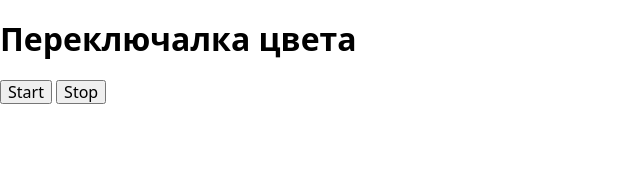
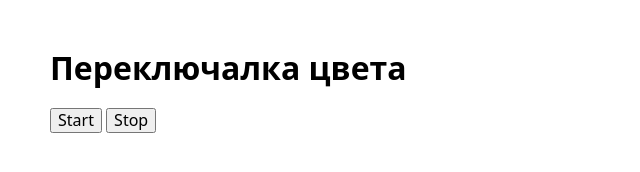
Before and after one commit to azzzteca/goit-js-hw-11-color-switch, a plain HTML site: page index.html in a window 1280 px wide. Shown: the whole page, without its empty margins (0-640 px from the left). Drawn offline with nearby package versions, Linux system fonts and the light colour scheme.

Commit message:
Deploying to gh-pages from @ azzzteca/goit-js-hw-11-color-switch@758eff64a182be5ee82368d62bfc3e0acc20558f 🚀

```diff
--- a/index.html
+++ b/index.html
@@ -1 +1 @@
-<!DOCTYPE html><html lang="ru"><head><meta charset="UTF-8"><meta name="viewport" content="width=device-width, initial-scale=1.0"><title>Заголовок страницы</title><link rel="stylesheet" href="https://cdnjs.cloudflare.com/ajax/libs/modern-normalize/1.0.0/modern-normalize.min.css" integrity="sha512-ISS7cAi1PEhQ8jnbJpJZMd29NlhNj4AWYyLOSp2CE/CsHxTCu+r+t0D2yoJudVrd0/8fTVPUVDzY5Tvli75u/g==" crossorigin></head><body> <h1>Переключалка цвета</h1> <button type="button" data-action="start">Start</button> <button type="button" data-action="stop">Stop</button> <script src="/goit-js-hw-11-color-switch/src.345d2939.js"></script> </body></html>
+<!DOCTYPE html><html lang="ru"><head><meta charset="UTF-8"><meta name="viewport" content="width=device-width, initial-scale=1.0"><title>Заголовок страницы</title><link rel="stylesheet" href="https://cdnjs.cloudflare.com/ajax/libs/modern-normalize/1.0.0/modern-normalize.min.css" integrity="sha512-ISS7cAi1PEhQ8jnbJpJZMd29NlhNj4AWYyLOSp2CE/CsHxTCu+r+t0D2yoJudVrd0/8fTVPUVDzY5Tvli75u/g==" crossorigin></head><body style="margin:50px;"> <h1>Переключалка цвета</h1> <button type="button" data-action="start">Start</button> <button type="button" data-action="stop">Stop</button> <script src="/goit-js-hw-11-color-switch/src.345d2939.js"></script> </body></html>
```
